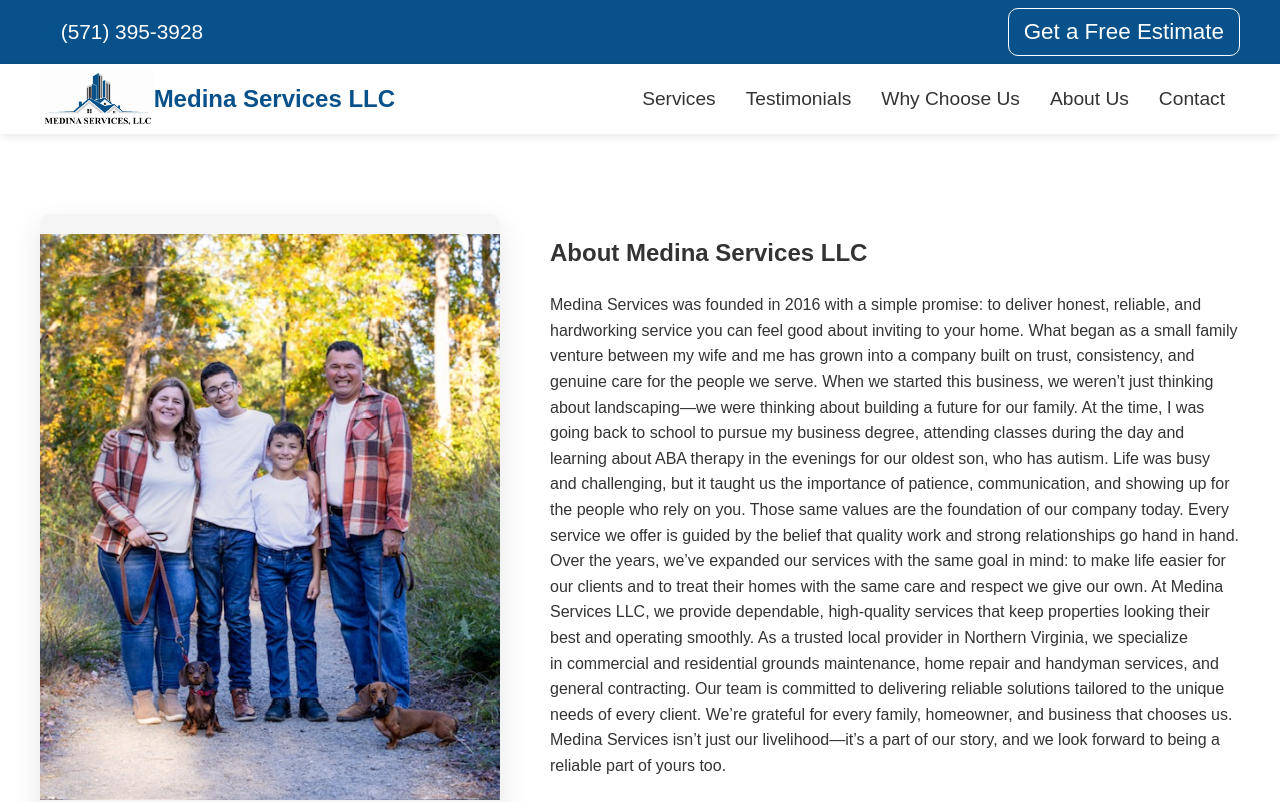
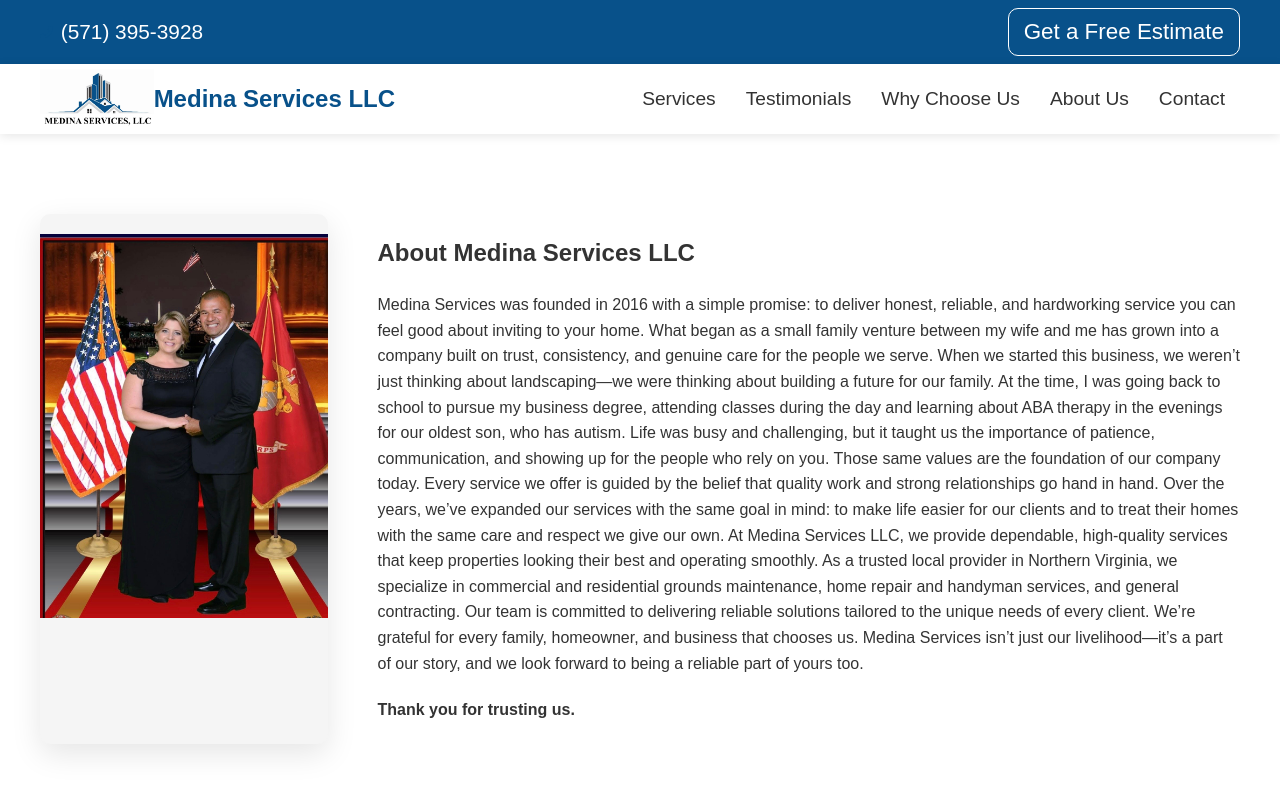
Before and after one commit to medinaservices/medina, a React (Create React App) app: page /about in a window 1280 px wide. Shown: the top 802 px of the page. Built offline with nearby package versions, Linux system fonts and the light colour scheme.

Commit message:
changed picture

```diff
--- a/src/App.css
+++ b/src/App.css
@@ -748,7 +748,7 @@
 }
 
 .about-image {
-  flex: 4;
+  flex: 2;
   border-radius: 10px;
   overflow: hidden;
   box-shadow: 0 10px 30px rgba(0,0,0,0.1);
--- a/src/pages/AboutUs.jsx
+++ b/src/pages/AboutUs.jsx
@@ -1,6 +1,6 @@
 import React from "react";
 import { FaLeaf, FaUsers, FaAward, FaSeedling } from "react-icons/fa";
-import aboutImage from "../assets/about.jpg"; // Add your image
+import aboutImage from "../assets/about-last.jpeg"; // Add your image
 
 const teamData = {};
 function AboutUs() {
```
Also changed, not shown: src/assets/about-last.jpeg (added).
